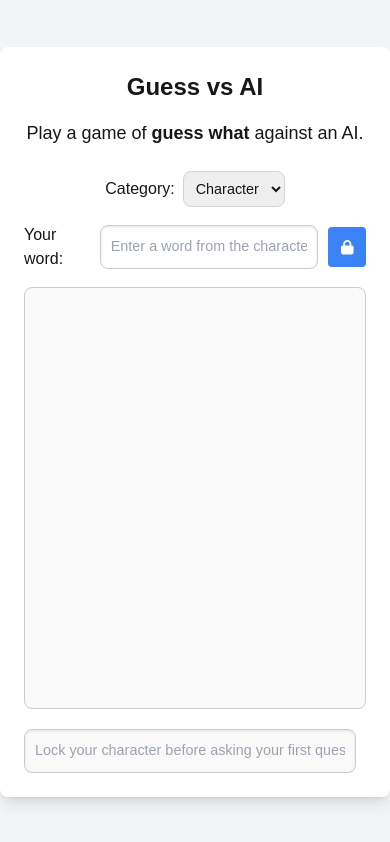
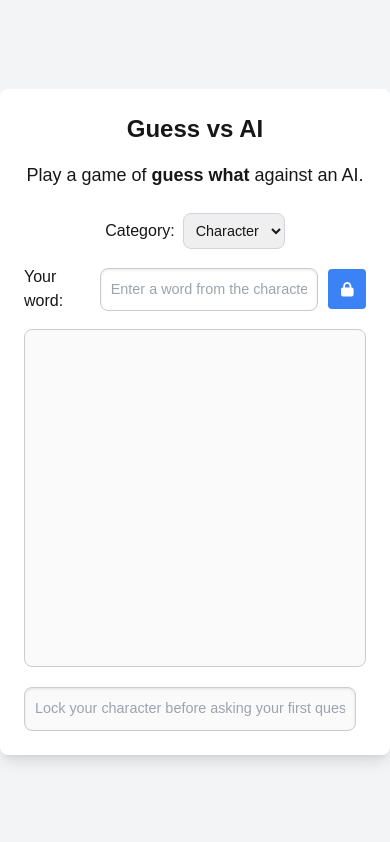
Before and after one commit to tvonment/guess-vs-ai, a Next.js app: page / in a window 390 px wide. Built offline with nearby package versions, Linux system fonts and the light colour scheme.

Commit message:
add more responsivness

```diff
--- a/app/page.css
+++ b/app/page.css
@@ -112,13 +112,23 @@ footer {
     /* Container styles */
     .container {
         padding: 10px;
+        min-height: 100vh;
+        /* Ensure the container fills the screen height */
     }
 
     /* Main content styles */
     main {
-        padding: 15px;
+        padding: 10px;
         box-shadow: none;
         /* Remove shadow for a cleaner look on mobile */
+        width: 100%;
+        /* Ensure main content takes full width */
+        max-width: none;
+        /* Remove max-width constraint */
+        flex-grow: 1;
+        /* Allow main content to grow and fill available space */
+        display: flex;
+        flex-direction: column;
     }
 
     /* Adjust font sizes */
@@ -132,9 +142,13 @@ footer {
 
     /* Chat window styles */
     .chat-window {
-        height: 50vh;
+        height: 40vh;
         /* Adjust height for better fit on mobile */
         padding: 10px;
+        flex-grow: 1;
+        /* Allow chat window to grow and fill available space */
+        overflow-y: auto;
+        /* Ensure chat window is scrollable */
     }
 
     /* Button styles */
```
